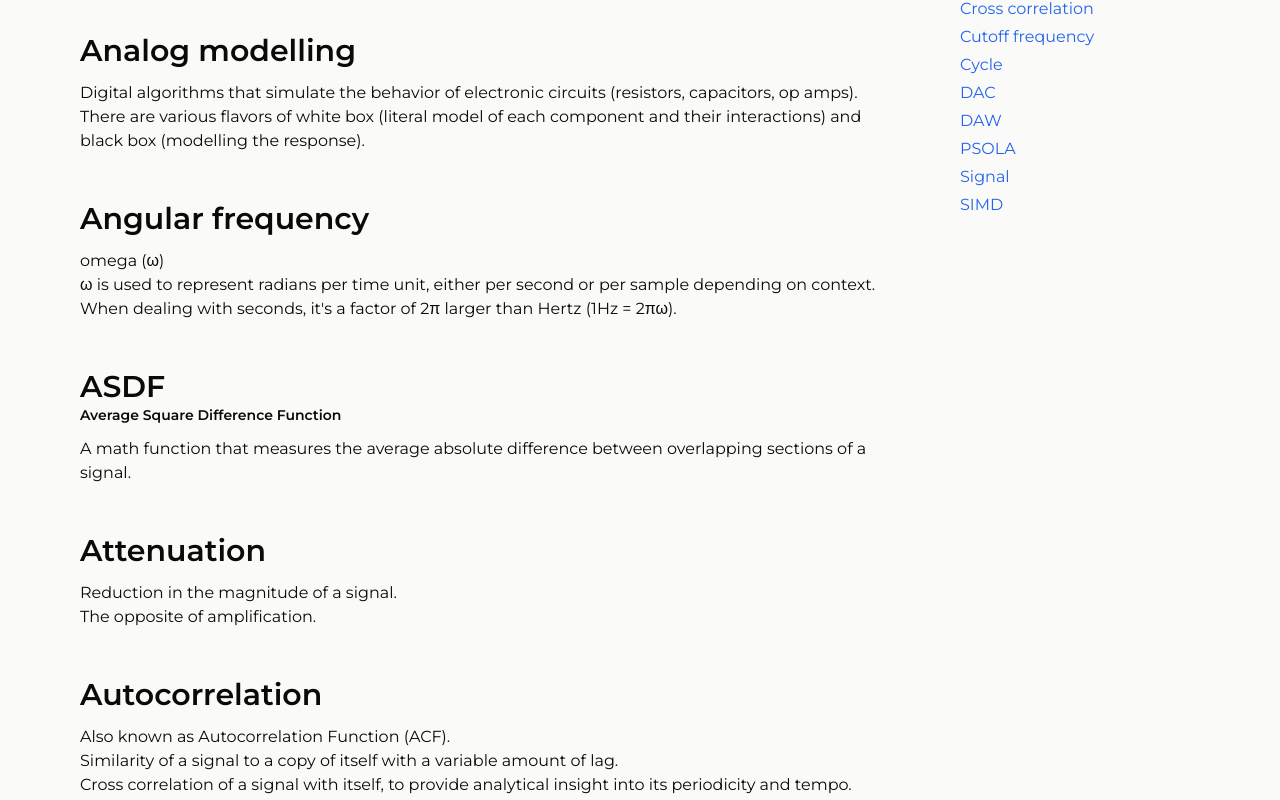
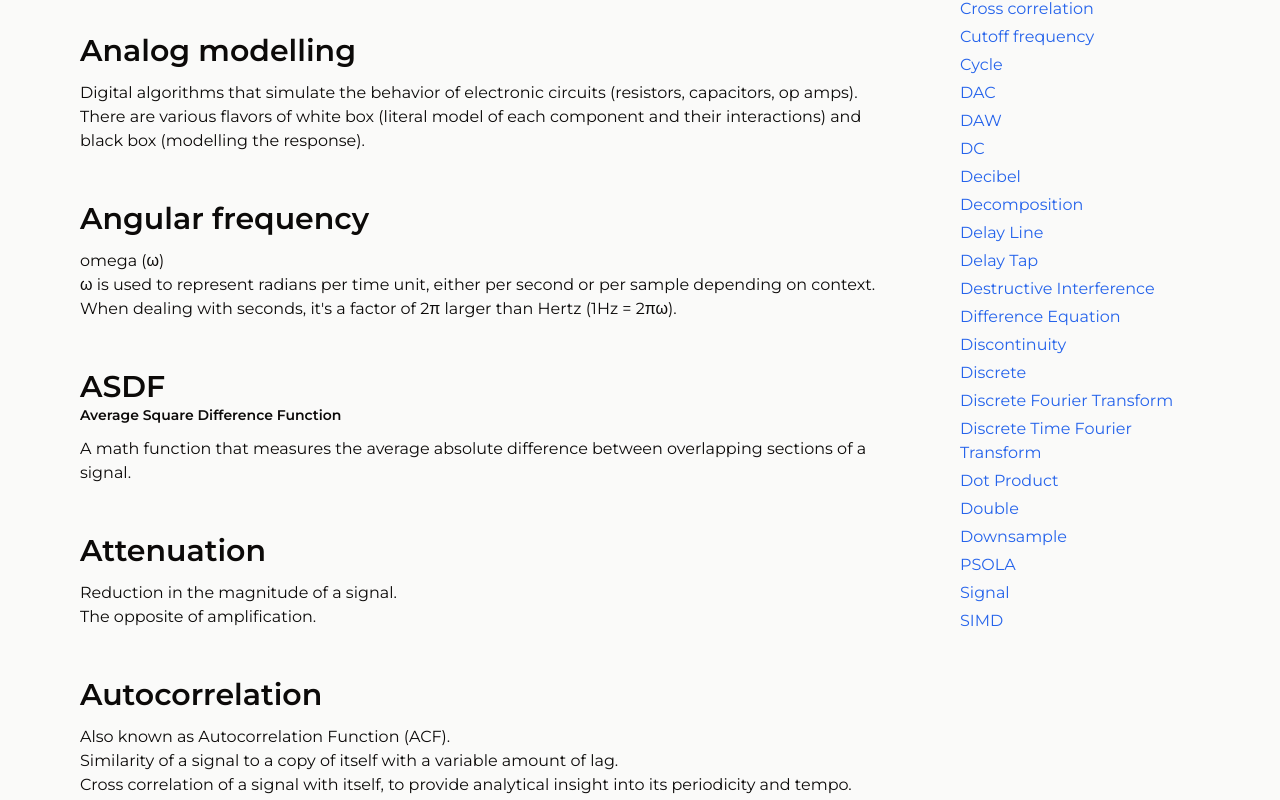
Before and after one commit to satelllte/dsp-terms, a Next.js app: page / in a window 1280 px wide. Shown: the part 1175-1975 px from the top of the page. Built offline with nearby package versions, Linux system fonts and the light colour scheme.

Commit message:
terms: d

```diff
--- a/src/data/terms.ts
+++ b/src/data/terms.ts
@@ -387,6 +387,195 @@ export const terms: Term[] = [
 		],
 	},
 	{
+		id: 'dc',
+		title: 'DC',
+		expansion: 'Direct current',
+		paragraphs: [
+			'In the DSP domain, DC refers to whether the signal adds up to 0.',
+			'If the mean amplitude of a signal is 0, there\'s no DC bias, and it\'s DC balanced.',
+		],
+		links: [],
+	},
+	{
+		id: 'decibel',
+		title: 'Decibel',
+		expansion: 'dB',
+		paragraphs: [
+			'A generic unit to measure relative sound volume logarithmically.',
+			'The unit is relative to the quietest measurable sound for humans.',
+			'An increase in +3dB doubles the amount of sound energy.',
+			'Human hearing is able to perceive around 120dB worth of dynamic range.',
+			'There are many other related units such as dBV, dBu, dB SPL.',
+		],
+		links: [
+			{
+				href: 'https://www.bhphotovideo.com/explora/pro-audio/tips-and-solutions/a-fun-and-good-humored-attempt-at-demystifying-10-dbv-and-4-dbu',
+				title: 'Demystifying dBV and dBu - B&H Explora',
+			},
+			{
+				href: 'https://stason.org/TULARC/entertainment/audio/pro/3-3-What-is-the-difference-between-dBv-dBu-dBV-dBm-dB.html',
+				title: 'What is the difference between dBV, dBu, dBV, dBm, dB? - TULARC',
+			},
+			{
+				href: 'https://en.wikipedia.org/wiki/Absolute_threshold_of_hearing',
+				title: 'Absolute threshold of hearing - Wikipedia',
+			},
+		],
+	},
+	{
+		id: 'decomposition',
+		title: 'Decomposition',
+		paragraphs: [
+			'Breaking apart a signal into components, for example, into sine waves.',
+			'This is what the DFT does.',
+		],
+		links: [
+			{
+				href: '#dft',
+				title: 'DFT',
+			},
+		],
+	},
+	{
+		id: 'delay-line',
+		title: 'Delay Line',
+		expansion: 'Delay',
+		paragraphs: [
+			'A delay.',
+			'The name used to refer to a line of electrical components that introduced a phase change between input and output signal. A bucket brigade is a classic analog example.',
+			'Digitally, delay lines are implemented with a circular buffer.',
+			'A building block used in comb filters and waveguide synthesis.',
+		],
+		links: [
+			{
+				href: 'https://en.wikipedia.org/wiki/Analog_delay_line',
+				title: 'Analog delay line - Wikipedia',
+			},
+		],
+	},
+	{
+		id: 'delay-tap',
+		title: 'Delay Tap',
+		paragraphs: [
+			'The name for an output somewhere in a delay line.',
+			'Multiple taps are used to get multiple echoes out of one delay line.',
+		],
+		links: [
+			{
+				href: '#delay-line',
+				title: 'delay line',
+			},
+		],
+	},
+	{
+		id: 'destructive-interference',
+		title: 'Destructive Interference',
+		paragraphs: [
+			'When two waves are superimposed and have similar frequency components, cancellation happens when the crest of one wave aligns with the trough of another.',
+		],
+		links: [],
+	},
+	{
+		id: 'difference-equation',
+		title: 'Difference Equation',
+		paragraphs: [
+			'The actual equation used to implement a filter, one sample at a time.',
+			'y[n] = 1.5y[n-1] + 0.5x[n-2] + 0.5x[n]',
+			'Discrete version of a differential equation.',
+		],
+		links: [],
+	},
+	{
+		id: 'discontinuity',
+		title: 'Discontinuity',
+		paragraphs: [
+			'A jump in a signal from one sample to another.',
+			'Often will be reproduced as a click sound when played back.',
+		],
+		links: [],
+	},
+	{
+		id: 'discrete',
+		title: 'Discrete',
+		expansion: 'Discrete Time, Digital Signal',
+		paragraphs: [
+			'A signal is discrete when it is broken down into a time series and represented by specific separate numbers called samples.',
+			'A signal must be discrete to be stored in a computer.',
+			'There are discrete forms of many signal processing functions, such as the discrete Fourier transform.',
+			'In a math context, it\'s convention to refer to discrete units of time with square brackets like so x[n].',
+		],
+		links: [],
+	},
+	{
+		id: 'discrete-fourier-transform',
+		title: 'Discrete Fourier Transform',
+		paragraphs: [
+			'A practical implementation of the Discrete Time Fourier Transform that computers can perform.',
+			'Converting a discrete signal from the time domain to the frequency domain.',
+			'This is how we get the z-transform.',
+			'There are a million things named Something Something Fourier Transform. This category just means it\'s in the digital domain.',
+			'It\'s called a transform because it takes a function of one variable (time) and transforms it to a function of another (frequency).',
+			'It results in complex numbers.',
+			'Its implementation performs the inner product of the signal with sine waves of different frequencies to check which sine waves are present.',
+		],
+		links: [
+			{
+				href: 'https://www.youtube.com/watch?v=GW6654dYTD8',
+				title: 'Discrete Fourier Transform - Julius Smith',
+			},
+			{
+				href: 'https://ccrma.stanford.edu/~jos/mdft/mdft.html',
+				title: 'The Mathematics of the Discrete Fourier Transform (DFT) - Julius Smith',
+			},
+		],
+	},
+	{
+		id: 'discrete-time-fourier-transform',
+		title: 'Discrete Time Fourier Transform',
+		paragraphs: [
+			'The mathematical (theoretical) form of Fourier transform used to analyze a function that is being sampled regularly over time.',
+			'DFT is a practical implementation for computers.',
+		],
+		links: [],
+	},
+	{
+		id: 'dot-product',
+		title: 'Dot Product',
+		expansion: 'Inner Product',
+		paragraphs: [
+			'A way to multiply two vectors.',
+			'Walking through each element n of a vector/array and multiplying it by the same numbered element n of another vector and then summing those together.',
+			'One of the two types of vector multiplication, the other being cross product.',
+		],
+		links: [
+			{
+				href: 'https://www.khanacademy.org/math/linear-algebra/vectors-and-spaces/dot-cross-products/v/vector-dot-product-and-vector-length',
+				title: 'Vector dot product and vector length - Khan Academy',
+			},
+			{
+				href: 'https://jackschaedler.github.io/circles-sines-signals/sine_wave_properties.html',
+				title: 'Sine Wave Properties - Jack Schaedler',
+			},
+		],
+	},
+	{
+		id: 'double',
+		title: 'Double',
+		paragraphs: [
+			'A variable type similar to a float that uses 64 bits to store the value.',
+			'A double has "double precision," which means it uses twice as many bits to store a value than a float does. A double uses 52 bits for the significand (significant digits), 11 bits for the exponent, and 1 for the sign.',
+		],
+	},
+	{
+		id: 'downsample',
+		title: 'Downsample',
+		paragraphs: [
+			'To decrease the sampling rate of a signal.',
+			'To prevent aliasing, it\'s common to low pass filter the signal before downsampling. These 2 operations together are called "decimation".',
+			'Opposite of upsample.',
+		],
+	},
+	{
 		id: 'psola',
 		title: 'PSOLA',
 		expansion: 'Pitch Synchronous Overlap and Add',
```
